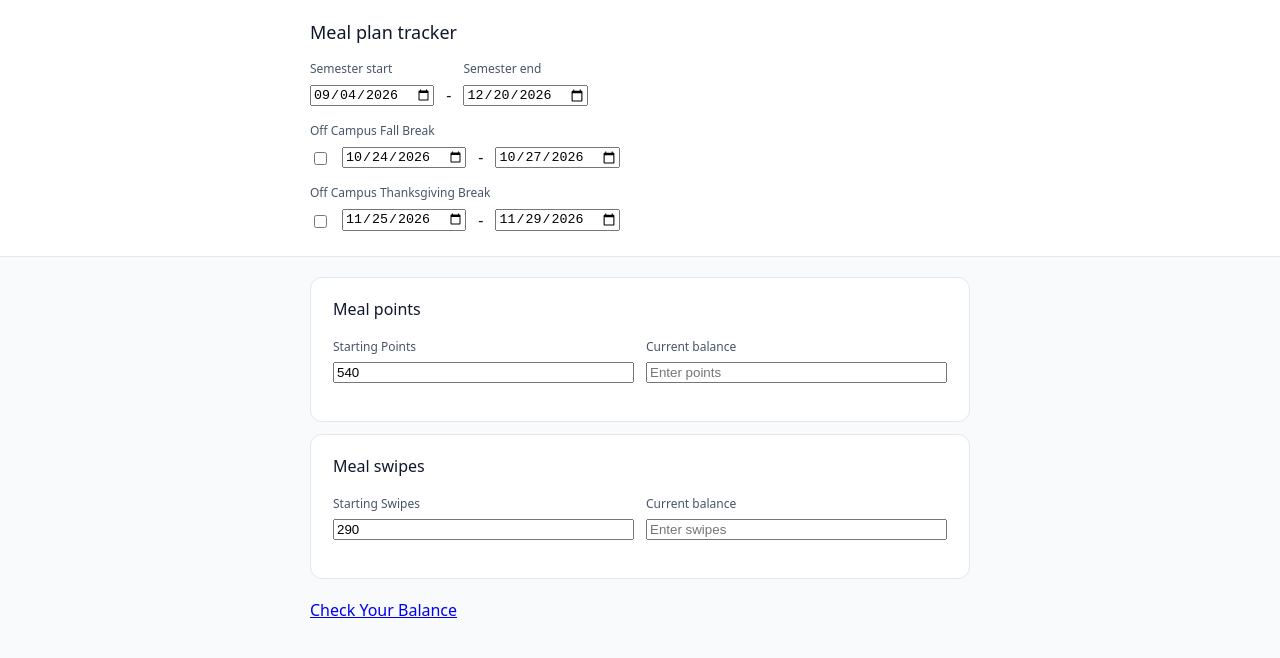
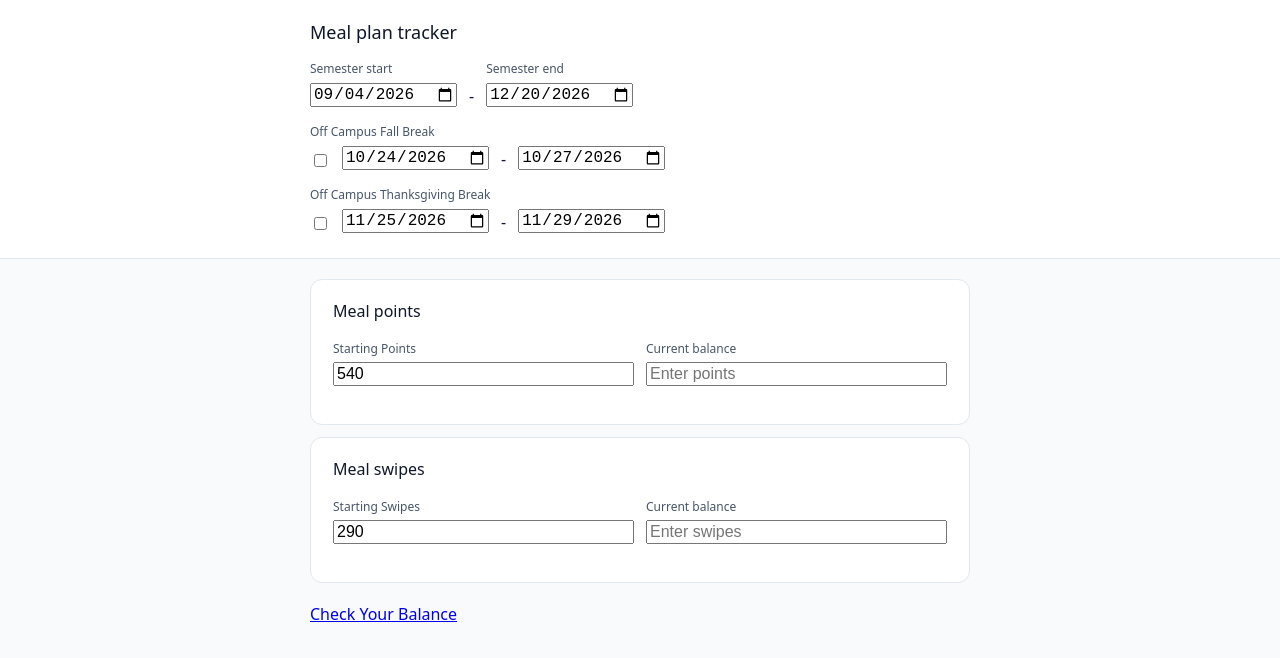
Before and after one commit to mccoogp/wesmealtracker, a Next.js app: page / in a window 1280 px wide. Shown: the top 658 px of the page. Built offline with nearby package versions, Linux system fonts and the light colour scheme.

Commit message:
fixed zoom

```diff
--- a/app/globals.css
+++ b/app/globals.css
@@ -35,3 +35,9 @@ body {
   background-color: var(--surface-0);
   font-family: var(--font-sans);
 }
+
+input,
+select,
+textarea {
+  font-size: 16px;
+}
```
